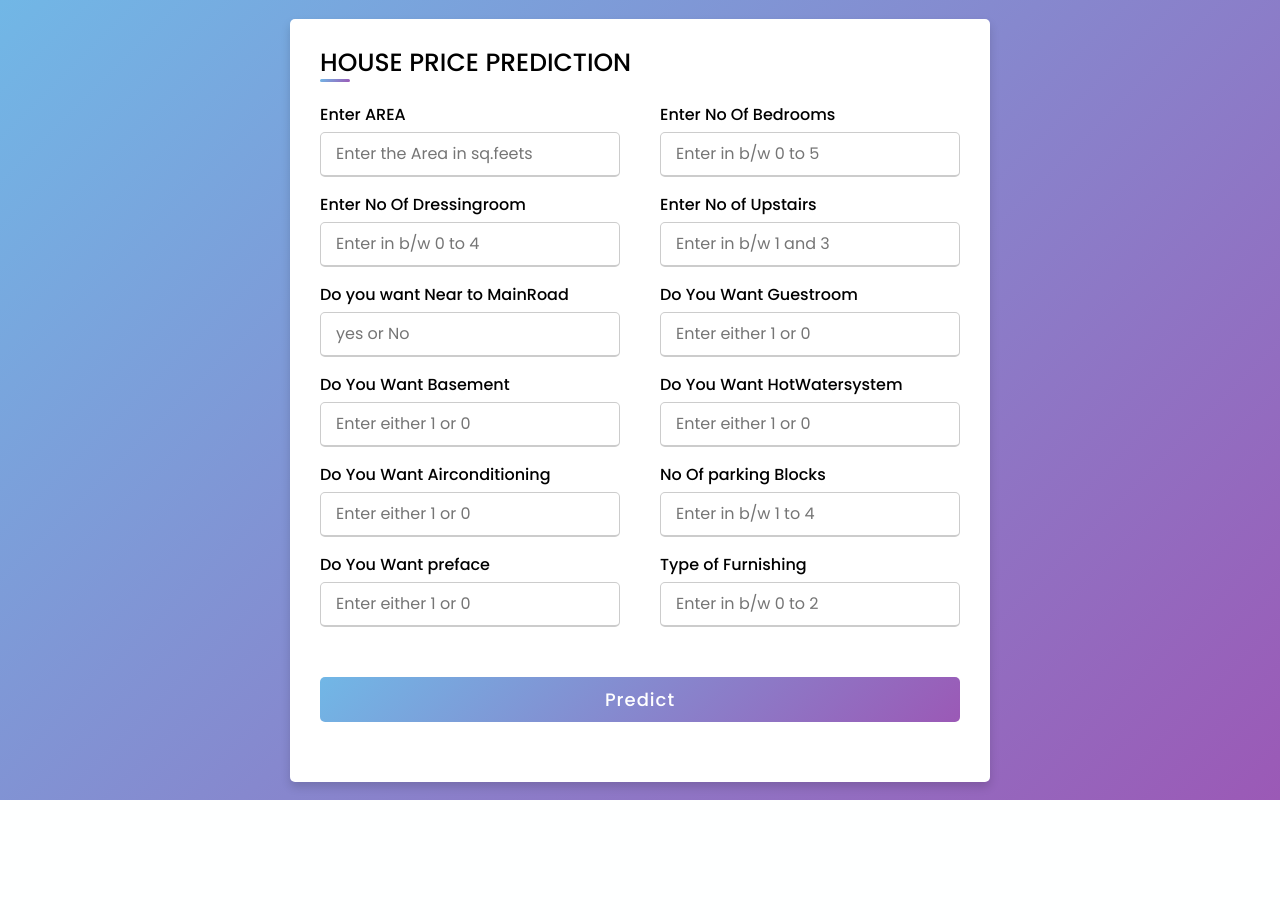
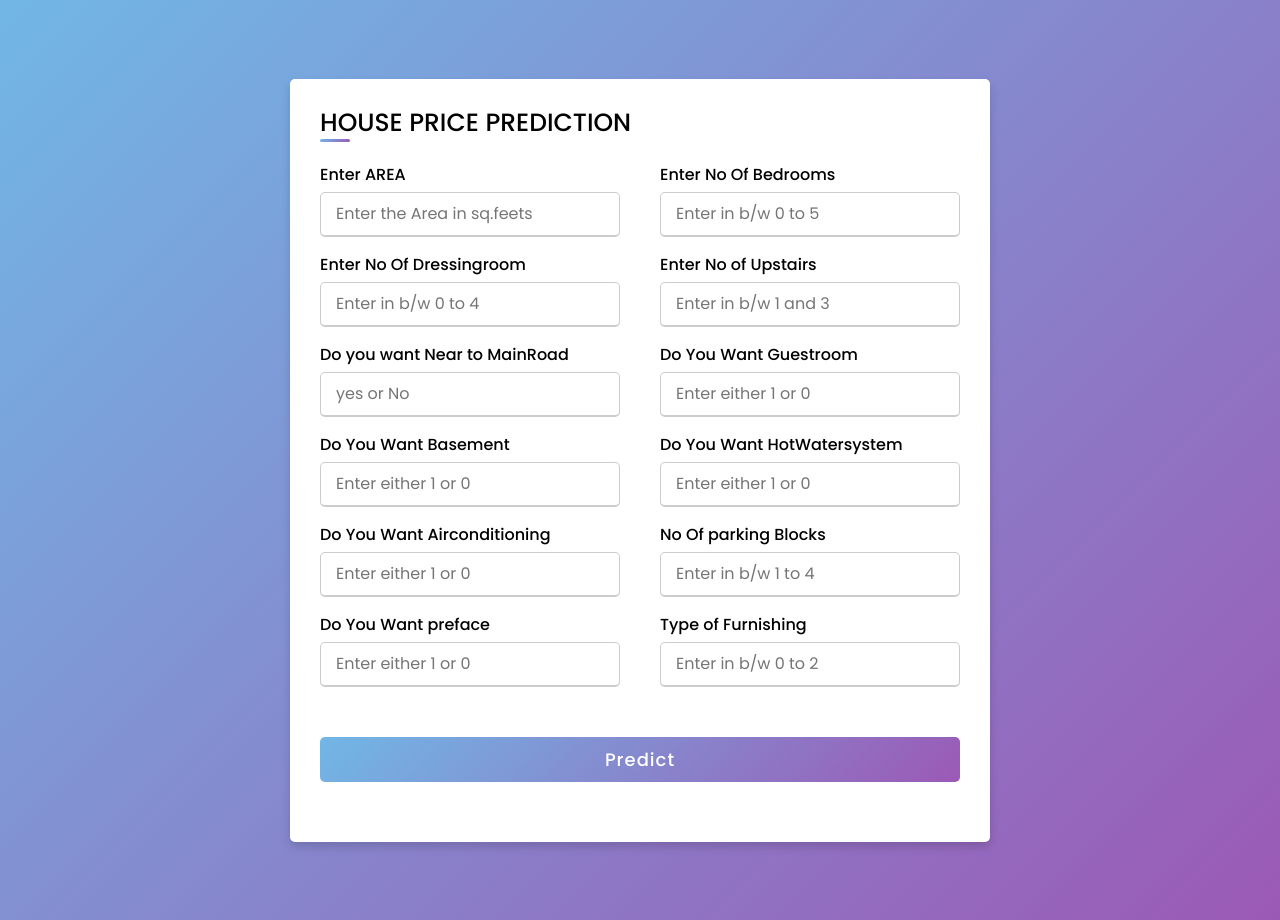
Before and after one commit to udaykiran927/ML_model_deployments, a Flask app: page / in a window 1280 px wide. Before the commit the page ends 800 px from the top, so only its background shows below. Run offline with Flask 2, Linux system fonts and the light colour scheme; parts of the project's set-up code (start-up, migrations or seed data) failed here and were passed over.

Commit message:
Update style.css

```diff
--- a/static/style.css
+++ b/static/style.css
@@ -7,7 +7,7 @@
   font-family: 'Poppins',sans-serif;
 }
 body{
-  height: 100vh;
+  height: 115vh;
   display: flex;
   justify-content: center;
   align-items: center;
```
